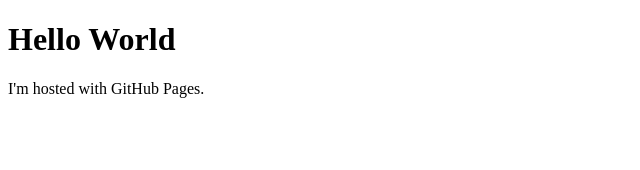
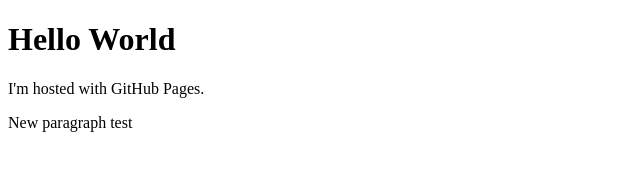
Before and after one commit to sgo230/sgo230.github.io, a plain HTML site: page index.html in a window 1280 px wide. Shown: the whole page, without its empty margins (0-640 px from the left). Drawn offline with Linux system fonts and the light colour scheme.

Commit message:
Test addition

```diff
--- a/index.html
+++ b/index.html
@@ -6,5 +6,6 @@
 <body>
 <h1>Hello World</h1>
 <p>I'm hosted with GitHub Pages.</p>
+<p>New paragraph test</p>
 </body>
 </html>
```
